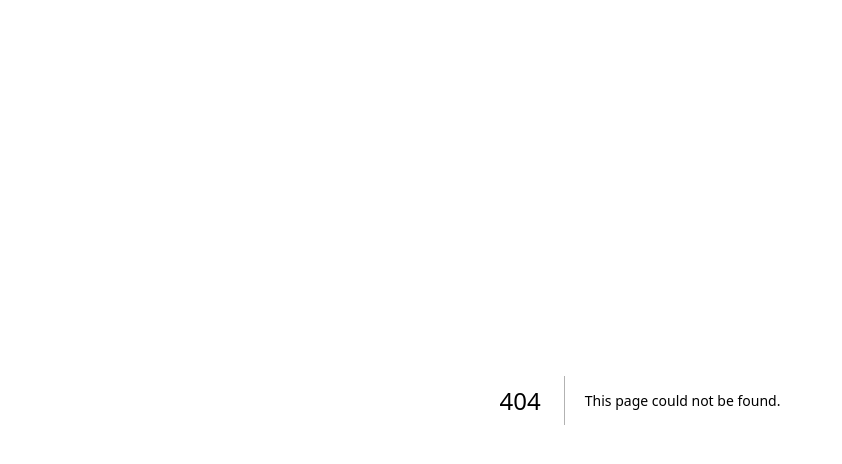
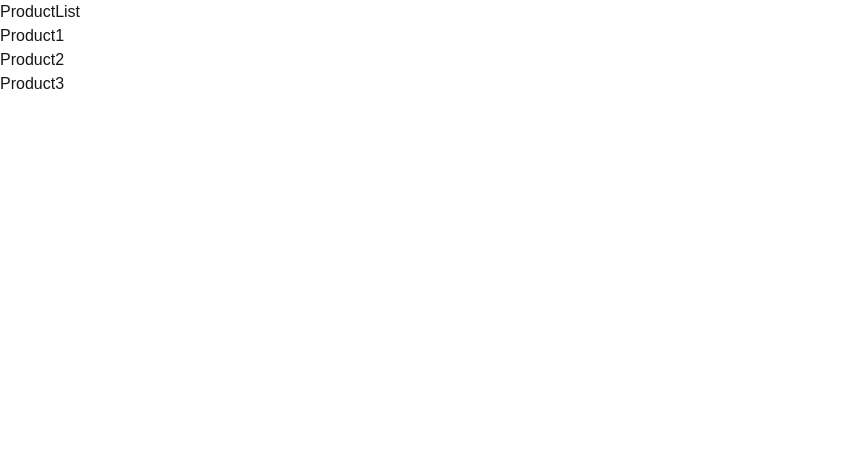
Before and after one commit to ShipaM/next-app-tutorial, a Next.js app: page /products in a window 1280 px wide. Before the commit this address had no page. Shown: the top 464 px of the page, without its empty margins (0-842 px from the left). Built offline with nearby package versions, Linux system fonts and the light colour scheme.

Commit message:
feat(dynamic routes): learn dynamic routs in next.js

```diff
--- /dev/null
+++ b/src/app/products/[productId]/page.tsx
@@ -0,0 +1,10 @@
+const ProductDetails = async ({
+  params,
+}: {
+  params: Promise<{ productId: string }>;
+}) => {
+  const productId = (await params).productId;
+  return <h1>Product Details {productId}</h1>;
+};
+
+export default ProductDetails;
--- /dev/null
+++ b/src/app/products/page.tsx
@@ -0,0 +1,14 @@
+import React from "react";
+
+const ProductList = () => {
+  return (
+    <>
+      <h1>ProductList</h1>
+      <h2>Product1</h2>
+      <h2>Product2</h2>
+      <h2>Product3</h2>
+    </>
+  );
+};
+
+export default ProductList;
```
